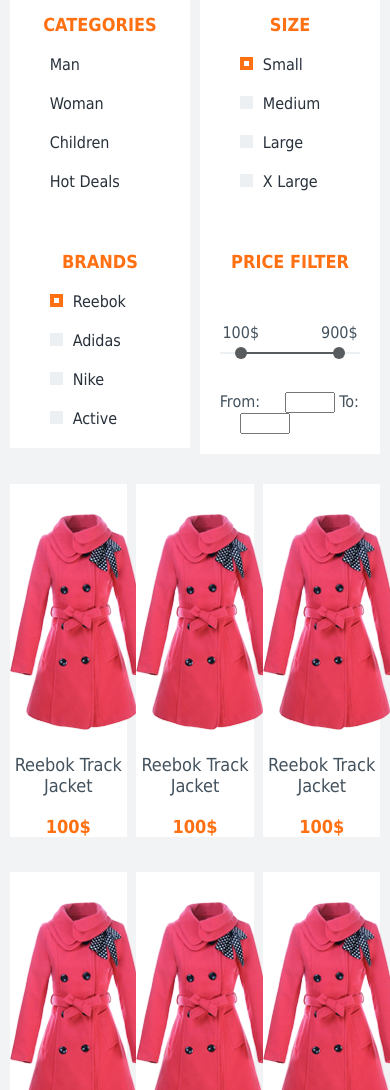
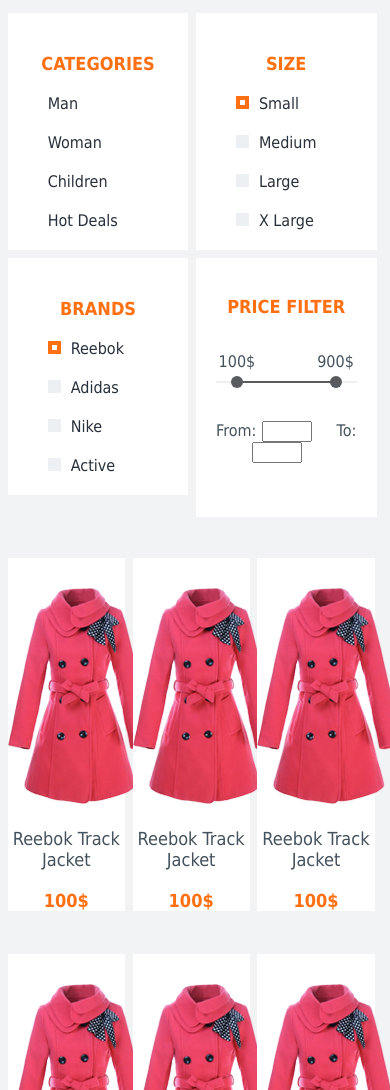
Before and after one commit to alexvolochai/my-works, a plain HTML site: page products.html in a window 390 px wide. Shown: the part 521-1611 px from the top of the page. Drawn offline with Linux system fonts and the light colour scheme.

Commit message:
fix adaptive style

```diff
--- a/css/products.css
+++ b/css/products.css
@@ -5,9 +5,16 @@
     margin: 0 1.25% 30px 1.25%;
     padding: 20px 0;
  }
+ #sd-4 {
+    padding: 34px 0;
+ }
+ #sd-4 h3 {
+     margin: 4px 0;
+ }
  .sidebar-block h3 {
     font-size: 18px;
     color: #ff7013;
+    margin: 7px 0;
 }
  .sidebar-block ul li {
      list-style: none;
@@ -82,7 +89,8 @@
 }
 .slider-from-to input {
     width: 50px;
-    margin-left: 20px;
+    margin-left: 1px;
+    margin-right: 20px;
 }
 
 /*------------------- mobile 768px ----------------------*/
--- a/css/style.css
+++ b/css/style.css
@@ -246,7 +246,7 @@ h3 span {
     -ms-flex-align: start;
     align-items: flex-start;
 }
-/*------------------- mobile 768px ----------------------*/
+/*------------------- IPad 768px ----------------------*/
 @media screen and (max-width:768px) {
     .block-1170,
     .block-900,
@@ -277,7 +277,7 @@ h3 span {
 .md-10,
 .md-12 {
     float: left;
-    margin: 0 1.25%;
+    margin: 1% 1%;
 }
 
 .md-1 {
@@ -337,7 +337,9 @@ h3 span {
 .goods-catalog {
     margin-top: 30px;
 }
-
+.main-nav ul {
+    padding-left: 21%;
+}
 
 
 }
--- a/products.html
+++ b/products.html
@@ -97,7 +97,7 @@
                             <li class="inactive-square"><a href="#">Active</a></li>
                         </ul>
                     </div>
-                    <div class="sidebar-block md-6">
+                    <div id="sd-4" class="sidebar-block md-6">
                         <h3>Price Filter</h3>
                         <div class="double-slider" id="double-slider">
                             <div class="line-1"></div>
@@ -111,7 +111,7 @@
                                 <div class="dot"></div>
                             </div>
                         </div>
-                        <div class="slider-from-to">
+                        <div class="slider-from-to md-center">
                             From: <input type="text" id="from-price-slider">
                             To: <input type="text" id="to-price-slider">
                         </div>
@@ -226,7 +226,7 @@
     <footer class="site-footer">
         <div class="container">
             <div class="row">
-                <div class="block-370 md-4">
+                <div class="block-370 md-4 md-center">
                     <img src="images/footer_logo.png" alt="" class="footer-logo">
                     <p class="copyright">shopy c 2015 . your copy right here</p>
                 </div>
```
Also changed, not shown: index.html (+1 -1 lines), show_product.html (+1 -1 lines).
